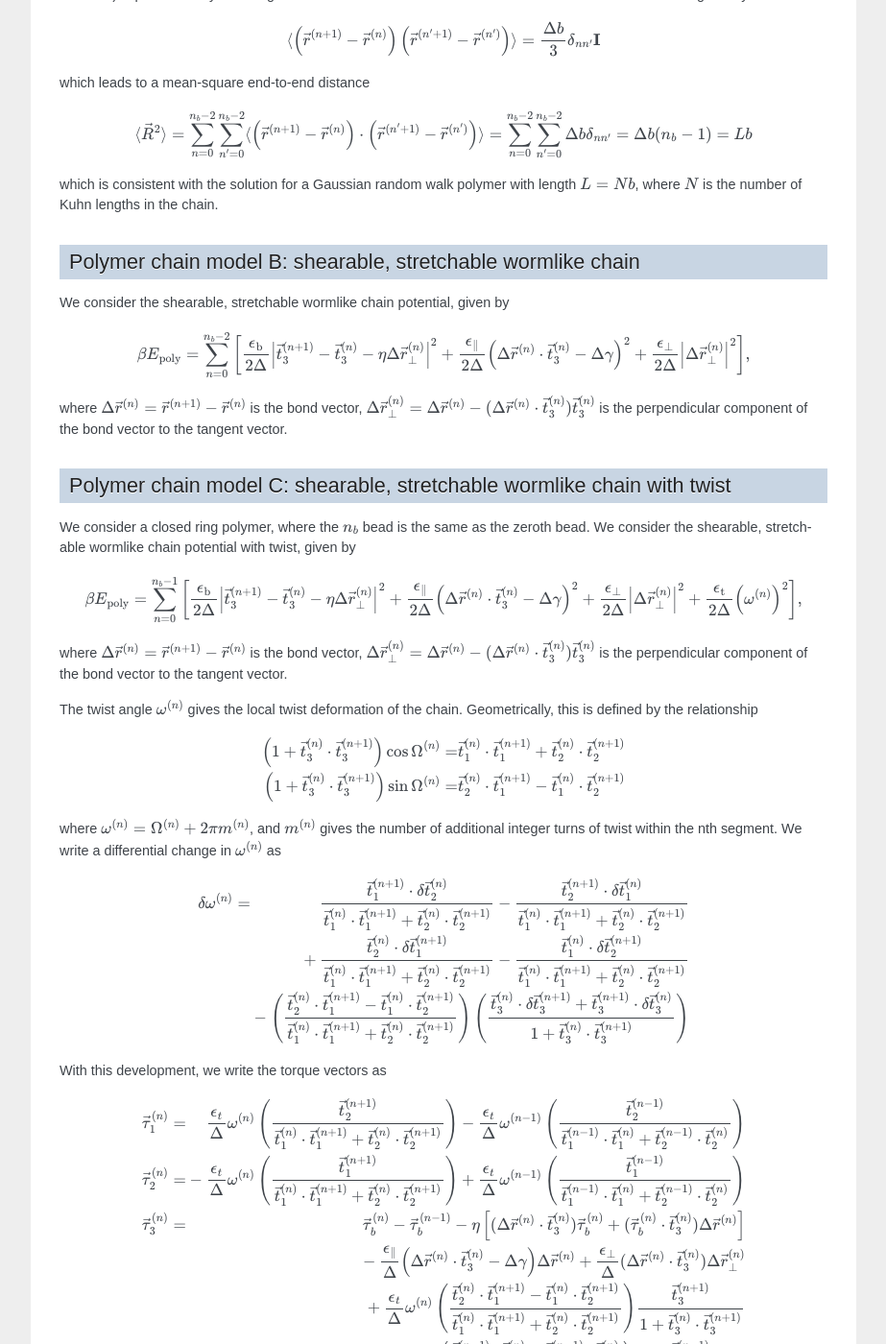
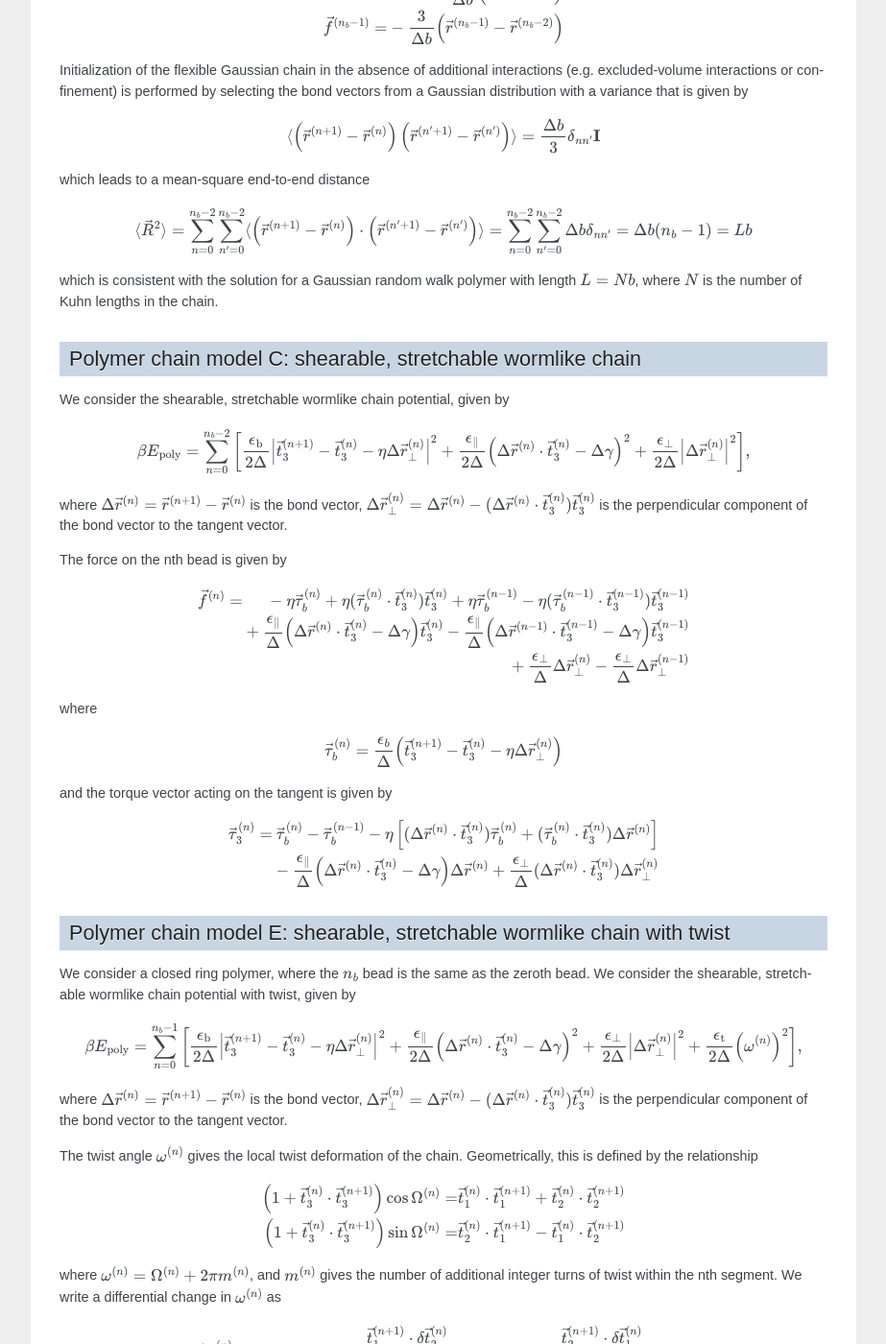
Before and after one commit to SpakowitzLab/chromo, a Sphinx documentation site: the page built from doc/source/poly_models.rst, in a window 1280 px wide and 1400 px high, scrolled down 1380 px. Shown: the whole window at 96% size, without its empty margins (198-1121 px from the left). Built offline with Sphinx 7.4.7, drawn with Linux system fonts in a browser that asks for light colours; some of the changed text lies outside the part shown.

Commit message:
Updated model docs

```diff
--- a/doc/source/poly_models.rst
+++ b/doc/source/poly_models.rst
@@ -38,24 +38,26 @@
 bead at :math:`\vec{r}^{(n_{b} - 1)}` and the first bead at
 :math:`\vec{r}^{(0)}`.
 
+Here, we provide a table of the polymer models that are included in the 'chromo'
+repository. The details of these polymer models are provided in the subsections below.
 
 .. table::
-    :widths: 30 30 30 30 30
+    :widths: 60 25 25 25 25 35
     :align: center
 
-    +-----------------+--------------+------------------+-------------------+-------------------+
-    |   model code    | 'track_norm' | 'bond_contraint' |     'ring'        | 'link_constraint' |
-    +=================+==============+==================+===================+===================+
-    |  'gauss_chain'  |    False     |      False       |    True/False     |      False        |
-    +-----------------+--------------+------------------+-------------------+-------------------+
-    |      'wlc'      |    False     |      True        |    True/False     |      False        |
-    +-----------------+--------------+------------------+-------------------+-------------------+
-    |     'sswlc'     |    False     |      False       |    True/False     |      False        |
-    +-----------------+--------------+------------------+-------------------+-------------------+
-    |     'twlc'      |    True      |      True        |    True/False     |    True/False     |
-    +-----------------+--------------+------------------+-------------------+-------------------+
-    |    'tsswlc'     |    True      |      False       |    True/False     |    True/False     |
-    +-----------------+--------------+------------------+-------------------+-------------------+
+    +--------------------------------------------------+----------------+--------------+------------------+-------------------+-------------------+
+    |  Polymer Model                                   |   model code   | 'track_norm' | 'bond_contraint' |     'ring'        | 'link_constraint' |
+    +==================================================+================+==============+==================+===================+===================+
+    |  Gaussian Chain                                  | 'gauss_chain'  |    False     |      False       |    True/False     |      False        |
+    +--------------------------------------------------+----------------+--------------+------------------+-------------------+-------------------+
+    |  Wormlike Chain                                  |     'wlc'      |    False     |      True        |    True/False     |      False        |
+    +--------------------------------------------------+----------------+--------------+------------------+-------------------+-------------------+
+    |  Shearable-Stretchable Wormlike Chain            |   'sswlc'      |    False     |      False       |    True/False     |      False        |
+    +--------------------------------------------------+----------------+--------------+------------------+-------------------+-------------------+
+    |  Wormlike Chain with Twist                       |   'twlc'       |    True      |      True        |    True/False     |    True/False     |
+    +--------------------------------------------------+----------------+--------------+------------------+-------------------+-------------------+
+    |  Shearable-Stretchable Wormlike Chain with Twist |  'tsswlc'      |    True      |      False       |    True/False     |    True/False     |
+    +--------------------------------------------------+----------------+--------------+------------------+-------------------+-------------------+
 
 
 Polymer chain model A: flexible Gaussian chain
@@ -151,7 +153,7 @@
 where :math:`N` is the number of Kuhn lengths in the
 chain.
 
-Polymer chain model B: shearable, stretchable wormlike chain
+Polymer chain model C: shearable, stretchable wormlike chain
 ------------------------------------------------------------
 
 We consider the shearable, stretchable wormlike chain potential, given by
@@ -169,9 +171,53 @@
 is the perpendicular component of the bond vector to the tangent vector.
 
 
+The force on the nth bead is given by
+
+.. math::
+    \vec{f}^{(n)} & = &
+    -\eta \vec{\tau}_{b}^{(n)} + \eta ( \vec{\tau}_{b}^{(n)} \cdot \vec{t}_{3}^{(n)} ) \vec{t}_{3}^{(n)}
+    +\eta \vec{\tau}_{b}^{(n-1)} - \eta ( \vec{\tau}_{b}^{(n-1)} \cdot \vec{t}_{3}^{(n-1)} ) \vec{t}_{3}^{(n-1)}
+    \nonumber \\
+    &  &
+    + \frac{\epsilon_{\parallel}}{\Delta}
+    \left( \Delta \vec{r}^{(n)} \cdot \vec{t}_{3}^{(n)} - \Delta \gamma \right) \vec{t}_{3}^{(n)}
+    - \frac{\epsilon_{\parallel}}{\Delta}
+    \left( \Delta \vec{r}^{(n-1)} \cdot \vec{t}_{3}^{(n-1)} - \Delta \gamma \right) \vec{t}_{3}^{(n-1)}
+    \nonumber \\
+    &  &
+    + \frac{\epsilon_{\perp}}{\Delta}
+    \Delta \vec{r}_{\perp}^{(n)}
+    - \frac{\epsilon_{\perp}}{\Delta}
+    \Delta \vec{r}_{\perp}^{(n-1)}
+
+where
+
+.. math::
+    \vec{\tau}_{b}^{(n)} =
+    \frac{\epsilon_{b}}{\Delta} \left(
+    \vec{t}_{3}^{(n+1)} - \vec{t}_{3}^{(n)} - \eta \Delta \vec{r}_{\perp}^{(n)}
+    \right)
+
+and the torque vector acting on the tangent is given by
+
+.. math::
+    \vec{\tau}_{3}^{(n)} & = &
+    \vec{\tau}_{b}^{(n)} -
+    \vec{\tau}_{b}^{(n-1)} - \eta \left[
+    (\Delta \vec{r}^{(n)} \cdot \vec{t}_{3}^{(n)}) \vec{\tau}_{b}^{(n)}
+    + ( \vec{\tau}_{b}^{(n)} \cdot \vec{t}_{3}^{(n)} ) \Delta \vec{r}^{(n)}
+    \right]
+    \nonumber \\
+    &  &
+    - \frac{\epsilon_{\parallel}}{\Delta}
+    \left( \Delta \vec{r}^{(n)} \cdot \vec{t}_{3}^{(n)} - \Delta \gamma \right) \Delta \vec{r}^{(n)}
+    + \frac{\epsilon_{\perp}}{\Delta}
+    (\Delta \vec{r}^{(n)} \cdot \vec{t}_{3}^{(n)} ) \Delta \vec{r}_{\perp}^{(n)}
+    \nonumber \\
 
 
-Polymer chain model C: shearable, stretchable wormlike chain with twist
+
+Polymer chain model E: shearable, stretchable wormlike chain with twist
 -----------------------------------------------------------------------
 
 We consider a closed ring polymer, where the :math:`n_{b}` bead is the same as the zeroth bead.
```
Also changed, not shown: doc/source/mc.ipynb, 1 other file.
